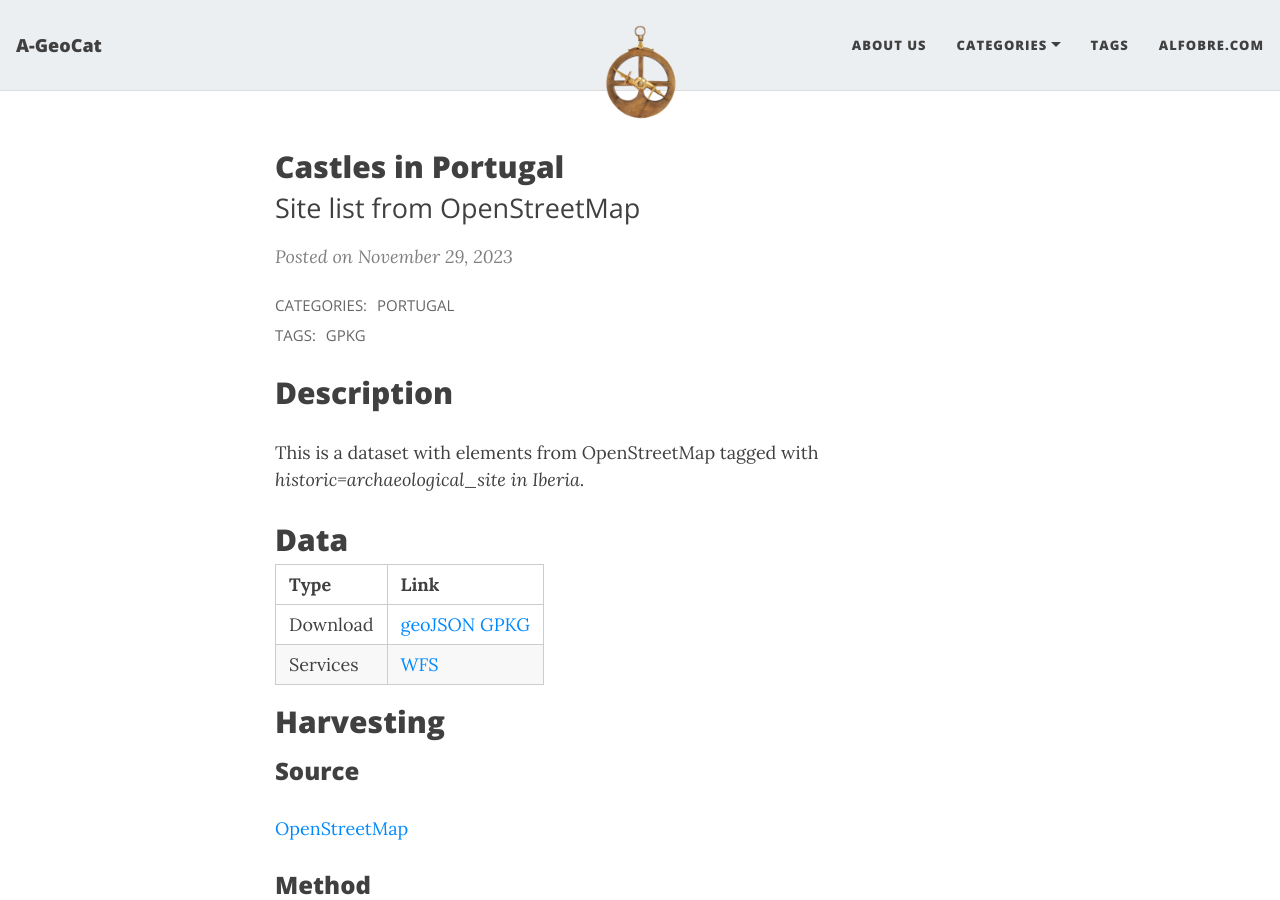
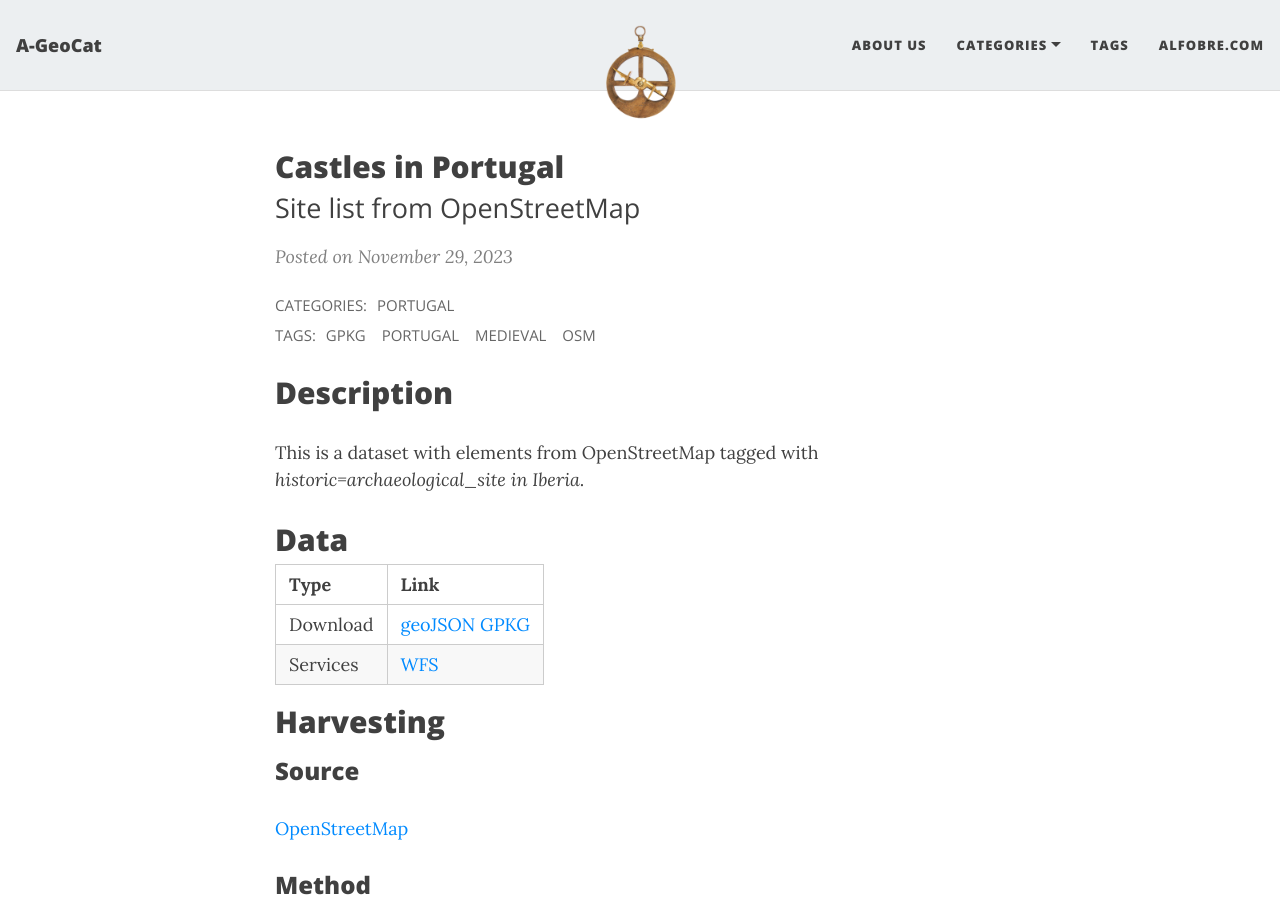
Before and after one commit to projetoalfobre/a-geocat, a Jekyll site: the page built from _posts/2023-11-29-Castles-in-portugal.md, in a window 1280 px wide and 900 px high. Built offline with Jekyll 4.4.1, drawn with Linux system fonts in a browser that asks for light colours; nearby versions of some CDN libraries.

Commit message:
Update 2023-11-29-Castles-in-portugal.md

```diff
--- a/_posts/2023-11-29-Castles-in-portugal.md
+++ b/_posts/2023-11-29-Castles-in-portugal.md
@@ -5,7 +5,7 @@ subtitle: Site list from OpenStreetMap
 cover-img:
 thumbnail-img:
 share-img:
-tags: [gpkg]
+tags: [gpkg, portugal, medieval, osm]
 author:
 categories: [Portugal]
 ---
```
